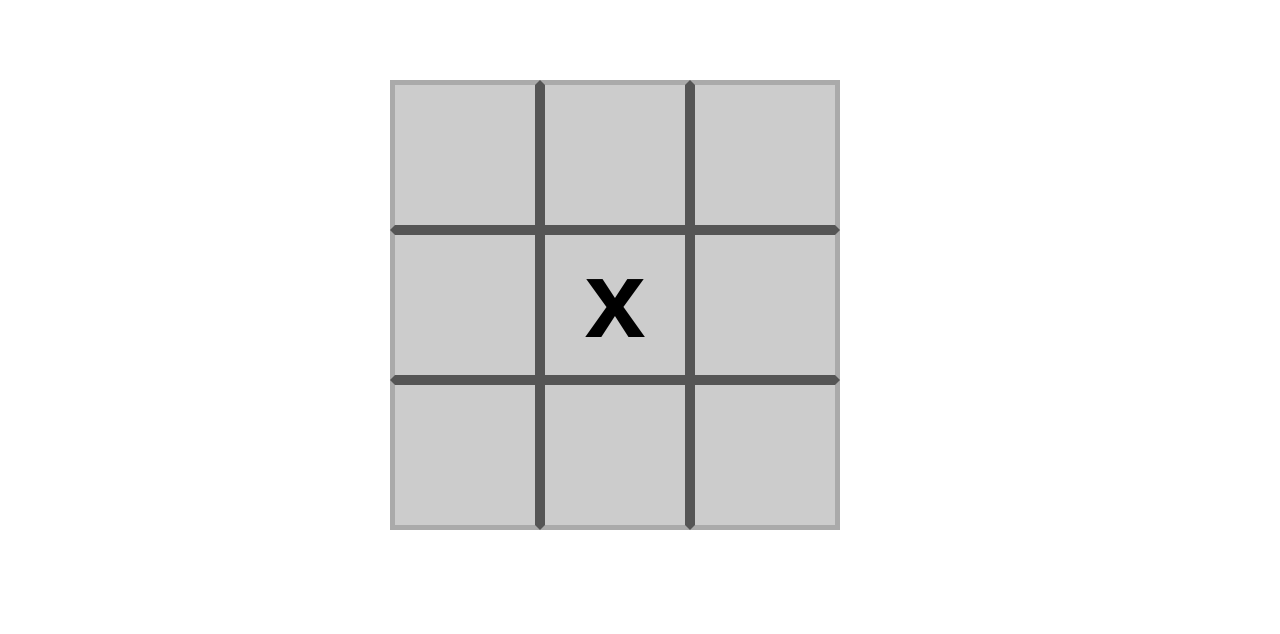
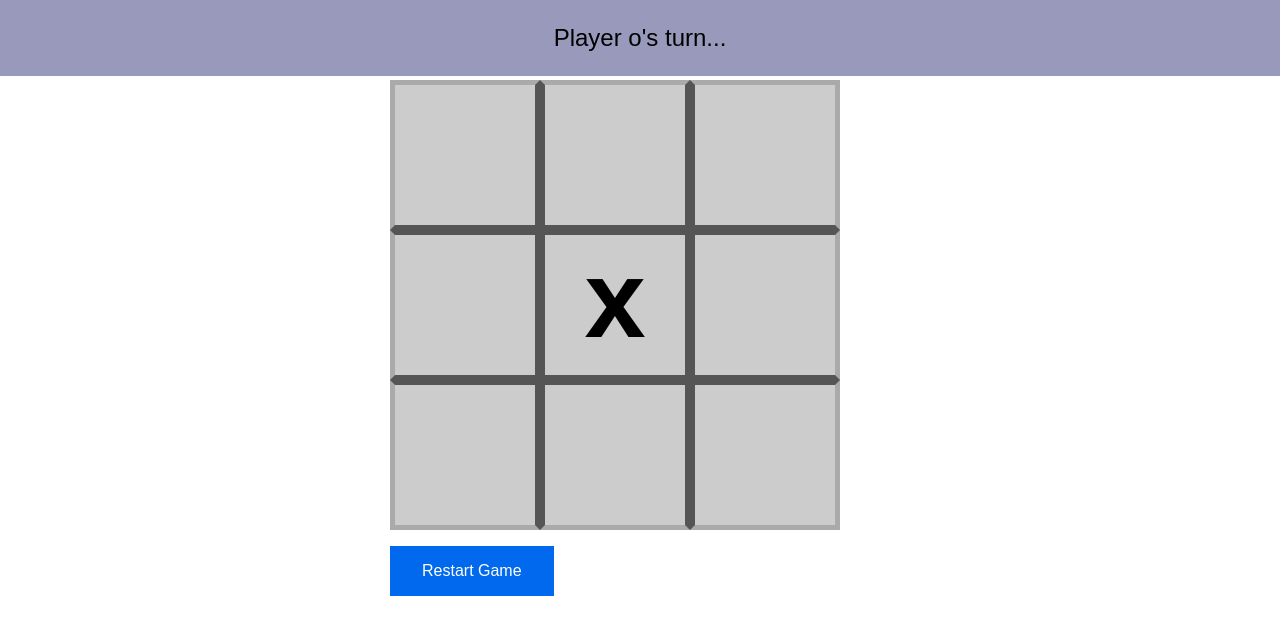
Before and after one commit to glredig/tic-tac-toe, a website built with webpack: page index.html in a window 1280 px wide. Both pictures are taken after a click on the element 640 px from the left and 330 px from the top of the page. Built offline with Linux system fonts and the light colour scheme.

Commit message:
messaging and restart function; styling

```diff
--- a/src/css/main.css
+++ b/src/css/main.css
@@ -12,6 +12,30 @@ body {
   height: 500px;
   width: 500px;
   margin-top: 5em;
+}
+
+.button-restart {
+  display: inline-block;
+  border: none;
+  padding: 1rem 2rem;
+  margin: 0;
+  margin-top: 1em;
+  text-decoration: none;
+  background: #0069ed;
+  color: #ffffff;
+  font-family: sans-serif;
+  font-size: 1rem;
+  cursor: pointer;
+  text-align: center;
+  transition: background 250ms ease-in-out,
+              transform 150ms ease;
+  -webkit-appearance: none;
+  -moz-appearance: none;
+}
+
+.button-restart:hover,
+.button-restart:focus {
+    background: #0053ba;
 }
 
 .board {
--- a/src/js/FlashMessage.js
+++ b/src/js/FlashMessage.js
@@ -1,6 +1,5 @@
 export default class FlashMessage {
   constructor() {
-    console.log('loading flash message...')
     this.build();
   }
 
@@ -14,4 +13,8 @@ export default class FlashMessage {
     this.container.innerText = message;
     this.container.style.display = 'block';
   }
+
+  hide() {
+    this.container.style.display = 'none';
+  }
 }
--- a/src/js/Game.js
+++ b/src/js/Game.js
@@ -4,30 +4,41 @@ import { WINNERS } from './constants';
 
 export default class Game {
   constructor() {
-    console.log('loading game...');
+    console.log('Loading game...');
     this.flashMessage = new FlashMessage();
-    this.build();
+    this.buildContainer();
     this.board = new GameBoard({
       container: this.container,
       clickHandler: this.handleSquareClick.bind(this),
       player: 'x',
       game: this
     });
+    this.buildRestartButton();
     this.currentPlayer = 'x';
     this.playerXSelections = [];
     this.playerOSelections = [];
+    this.active = true;
+    this.flashMessage.alertMessage(`Player x's turn...`);
   }
 
-  build() {
+  buildContainer() {
     this.container = document.createElement('div');
     this.container.className = 'container';
     document.body.appendChild(this.container);
   }
 
+  buildRestartButton() {
+    this.restartButton = document.createElement('button');
+    this.restartButton.innerText = 'Restart Game';
+    this.restartButton.className = 'button-restart';
+    this.container.appendChild(this.restartButton);
+    this.restartButton.addEventListener('click', this.reset.bind(this));
+  }
+
   handleSquareClick(e) {
     let number = parseInt(e.target.id, 10);
 
-    if (this.playerXSelections.indexOf(number) > -1 || this.playerOSelections.indexOf(number) > -1) {
+    if (!this.active || this.playerXSelections.indexOf(number) > -1 || this.playerOSelections.indexOf(number) > -1) {
       return false;
     }
 
@@ -41,6 +52,7 @@ export default class Game {
       isWinner.forEach((id) => {
         document.getElementById(id).classList.add('winner');
       });
+      this.active = false;
       this.flashMessage.alertMessage(`Player ${this.currentPlayer} is the winner!`);
     }
     else if (this.playerXSelections.length + this.playerOSelections.length >= 9) {
@@ -49,6 +61,7 @@ export default class Game {
     else {
       this.currentPlayer = this.currentPlayer === 'x' ? 'o' : 'x';
       this.board.updateCurrentPlayer(this.currentPlayer);
+      this.flashMessage.alertMessage(`Player ${this.currentPlayer}'s turn...`);
     }
   }
 
@@ -63,6 +76,17 @@ export default class Game {
     return matchWinner;
   }
 
+  reset() {
+    this.active = true;
+    this.playerXSelections = [];
+    this.playerOSelections = [];
+    this.currentPlayer = 'x';
+    this.flashMessage.alertMessage(`Player ${this.currentPlayer}'s turn...`);
+    document.querySelectorAll('.square').forEach((el) => {
+      el.classList.remove('selected-x', 'selected-o', 'winner');
+    });
+  }
+
   arrayContains(selected, winner) {
     if (selected.length === 0 || winner === 0) {
       return false;
```
Also changed, not shown: dist/bundle.js.
